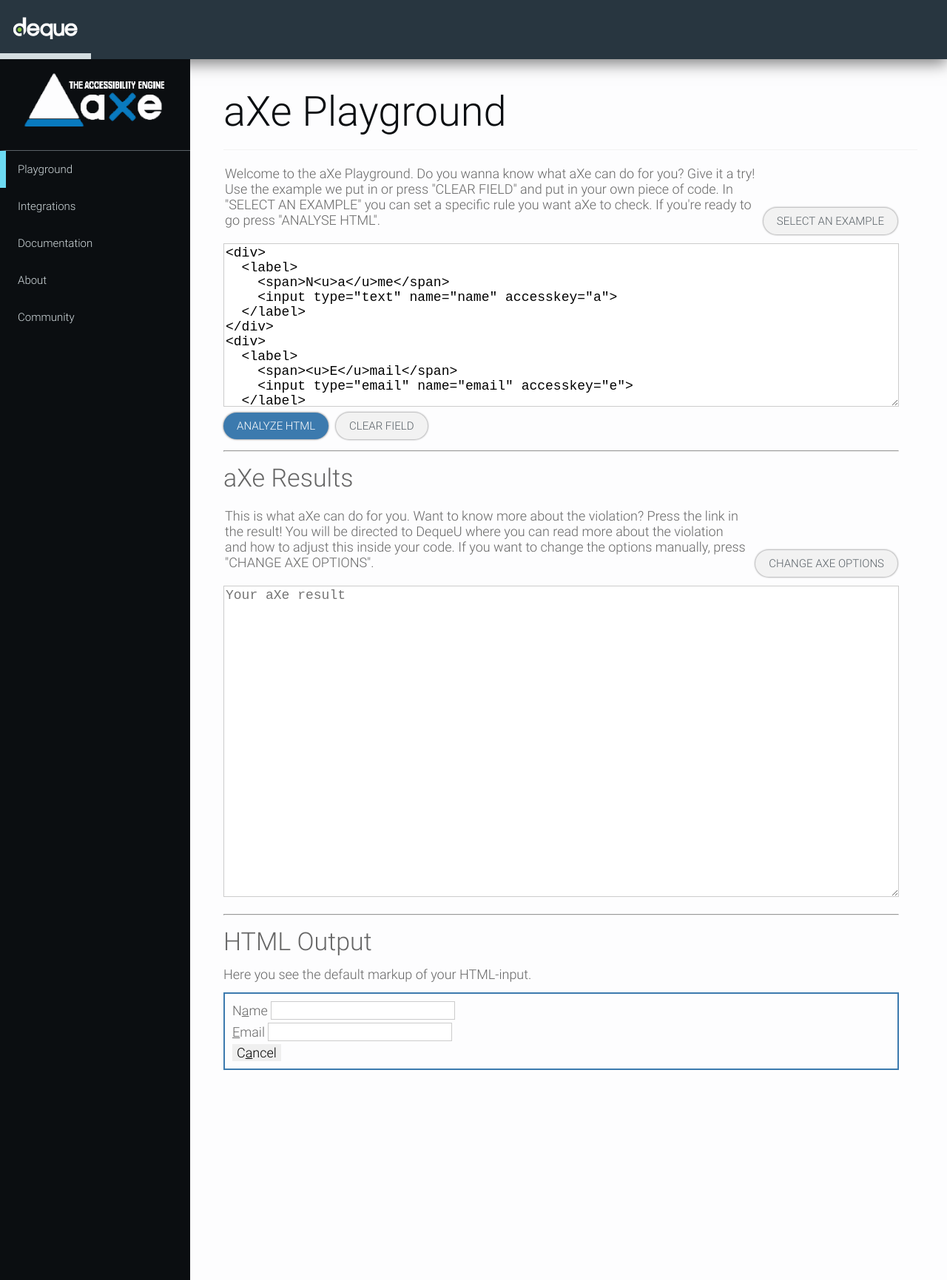
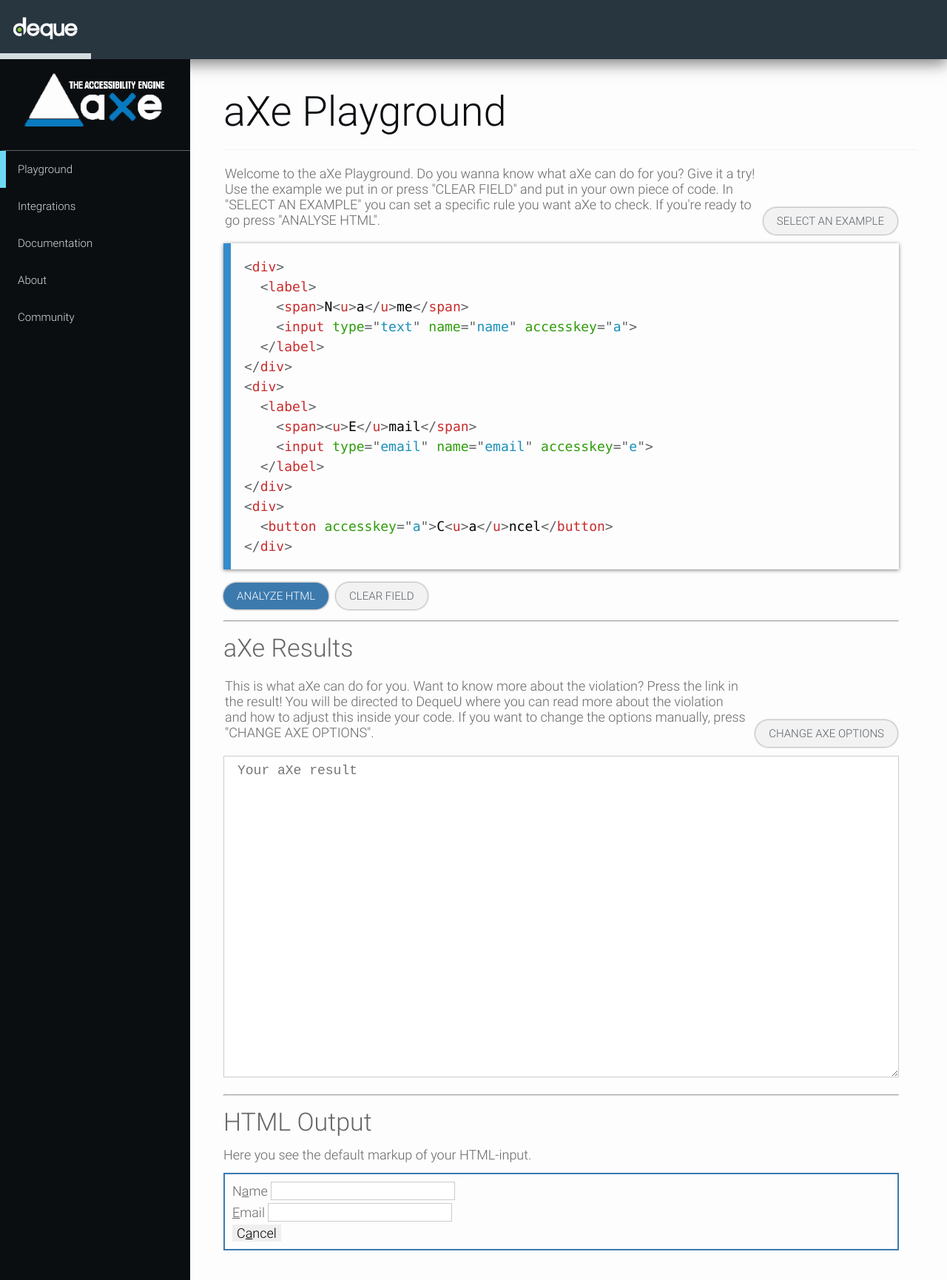
Before and after one commit to dequelabs/axe-website, a Jekyll site: the page built from playground/index.html, in a window 1280 px wide. Shown: the whole page at 74% size. Built offline with Jekyll 4.4.1, drawn with Linux system fonts in a browser that asks for light colours; some of the changed lines change nothing that is shown.

Commit message:
use codeflask

```diff
--- a/_includes/footer.html
+++ b/_includes/footer.html
@@ -1,2 +1,6 @@
-<footer class="footer">
-  </footer>
+<!-- JavaScript -->
+  <script src="{{ "/assets/scripts/jquery.min.js" | prepend: site.baseurl }}"></script>
+  <script src="{{ "/assets/scripts/cauldron.js" | prepend: site.baseurl }}"></script>
+  <script src="{{ "/assets/scripts/main.js" | prepend: site.baseurl }}"></script>
+  <script src="{{ "/assets/scripts/axe.min.js" | prepend: site.baseurl }}"></script>
+  <script src="{{ "/assets/scripts/jquery.ns-autogrow.min.js" | prepend: site.baseurl }}"></script>
--- a/_includes/head.html
+++ b/_includes/head.html
@@ -10,12 +10,7 @@
 <!-- Stylesheets -->
 	<link rel="stylesheet" href="{{ "/assets/styles/cauldron.css" | prepend: site.baseurl }}">
 	<link rel="stylesheet" href="{{ "/assets/styles/main.css" | prepend: site.baseurl }}">
+	<link rel="stylesheet" href="{{ "/assets/styles/codeflask.css" | prepend: site.baseurl }}">
 
 	<link rel="stylesheet" href="{{ "/assets/styles/index.css" | prepend: site.baseurl }}">
 	<link rel="stylesheet" href="{{ "/assets/styles/simple-grid.css" | prepend: site.baseurl }}">
-
-<!-- JavaScript -->
-	<script src="{{ "/assets/scripts/jquery.min.js" | prepend: site.baseurl }}"></script>
-	<script src="{{ "/assets/scripts/cauldron.js" | prepend: site.baseurl }}"></script>
-	<script src="{{ "/assets/scripts/main.js" | prepend: site.baseurl }}"></script>
-	<script src="{{ "/assets/scripts/axe.min.js" | prepend: site.baseurl }}"></script>
--- a/assets/scripts/axe-playground.js
+++ b/assets/scripts/axe-playground.js
@@ -1,4 +1,16 @@
-jQuery(function ($) {
+document.addEventListener('DOMContentLoaded', function () {
+  var $ = jQuery
+
+  var markup = new CodeFlask();
+  markup.run('#markup', { language: 'html', lineNumbers: false });
+  var options = new CodeFlask();
+  options.run('#playground-config', { language: 'javascript', lineNumbers: false });
+
+  $.getScript('/assets/scripts/playground.js', function () {
+    markup.update()
+    options.update()
+  });
+
   $('#toggle-input, #apply-preset, #show-options').on('click', function () {
     $('#markup-input').toggle();
     $('#markup-select').toggle();
--- /dev/null
+++ b/assets/scripts/codeflask.js
@@ -0,0 +1,202 @@
+function CodeFlask(indent) {
+  this.indent = indent || "    ";
+}
+
+CodeFlask.prototype.run = function(selector, opts) {
+    var target = document.querySelectorAll(selector);
+
+    if(target.length > 1) {
+        throw 'CodeFlask.js ERROR: run() expects only one element, ' +
+        target.length + ' given. Use .runAll() instead.';
+    } else {
+        this.scaffold(target[0], false, opts);
+    }
+}
+
+CodeFlask.prototype.runAll = function(selector, opts) {
+    // Remove update API for bulk rendering
+    this.update = null;
+    this.onUpdate = null;
+
+    var target = document.querySelectorAll(selector);
+
+    var i;
+    for(i=0; i < target.length; i++) {
+        this.scaffold(target[i], true, opts);
+    }
+
+    // Add the MutationObserver below for each one of the textAreas so we can listen
+    // to when the dir attribute has been changed and also return the placeholder
+    // dir attribute with it so it reflects the changes made to the textarea.
+    var textAreas = document.getElementsByClassName("CodeFlask__textarea");
+    for(var i = 0; i < textAreas.length; i++)
+    {
+      window.MutationObserver = window.MutationObserver
+         || window.WebKitMutationObserver
+         || window.MozMutationObserver;
+
+      var target = textAreas[i];
+
+      observer = new MutationObserver(function(mutation) {
+        var textAreas = document.getElementsByClassName("CodeFlask__textarea");
+          for(var i = 0; i < textAreas.length; i++)
+           {
+            // If the text direction values are different set them
+            if(textAreas[i].nextSibling.getAttribute("dir") != textAreas[i].getAttribute("dir")){
+                textAreas[i].nextSibling.setAttribute("dir", textAreas[i].getAttribute("dir"));
+            }
+           }
+      }),
+      config = {
+         attributes: true,
+         attributeFilter : ['dir']
+      };
+      observer.observe(target, config);
+    }
+}
+
+CodeFlask.prototype.scaffold = function(target, isMultiple, opts) {
+    var textarea = document.createElement('TEXTAREA'),
+        highlightPre = document.createElement('PRE'),
+        highlightCode = document.createElement('CODE'),
+        initialCode = target.textContent,
+        lang;
+
+    highlightPre.setAttribute('aria-hidden', 'true')
+
+    if(opts && !opts.enableAutocorrect)
+    {
+        // disable autocorrect and spellcheck features
+        textarea.setAttribute('spellcheck', 'false');
+        textarea.setAttribute('autocapitalize', 'off');
+        textarea.setAttribute('autocomplete', 'off');
+        textarea.setAttribute('autocorrect', 'off');
+    }
+
+    if(opts)
+    {
+      lang = this.handleLanguage(opts.language);
+    }
+
+    this.defaultLanguage = target.dataset.language || lang || 'markup';
+
+
+    // Prevent these vars from being refreshed when rendering multiple
+    // instances
+    if(!isMultiple) {
+        this.textarea = textarea;
+        this.highlightCode = highlightCode;
+    }
+
+    target.classList.add('CodeFlask');
+    textarea.classList.add('CodeFlask__textarea');
+    highlightPre.classList.add('CodeFlask__pre');
+    highlightCode.classList.add('CodeFlask__code');
+    highlightCode.classList.add('language-' + this.defaultLanguage);
+
+    // Fixing iOS "drunk-text" issue
+    if(/iPad|iPhone|iPod/.test(navigator.platform)) {
+        highlightCode.style.paddingLeft = '3px';
+    }
+
+    // If RTL add the text-align attribute
+    if(opts.rtl == true){
+        textarea.setAttribute("dir", "rtl")
+        highlightPre.setAttribute("dir", "rtl")
+    }
+
+    if(opts.lineNumbers) {
+        highlightPre.classList.add('line-numbers');
+        highlightPre.classList.add('CodeFlask__pre_line-numbers');
+        textarea.classList.add('CodeFlask__textarea_line-numbers')
+    }
+
+    // Appending editor elements to DOM
+    target.innerHTML = '';
+    target.appendChild(textarea);
+    target.appendChild(highlightPre);
+    highlightPre.appendChild(highlightCode);
+
+    // Render initial code inside tag
+    textarea.value = initialCode;
+    this.renderOutput(highlightCode, textarea);
+
+    Prism.highlightAll();
+
+    this.handleInput(textarea, highlightCode, highlightPre);
+    this.handleScroll(textarea, highlightPre);
+
+}
+
+CodeFlask.prototype.renderOutput = function(highlightCode, input) {
+    highlightCode.innerHTML = input.value.replace(/&/g, "&amp;")
+        .replace(/</g, "&lt;")
+        .replace(/>/g, "&gt;") + "\n";
+}
+
+CodeFlask.prototype.handleInput = function(textarea, highlightCode, highlightPre) {
+    var self = this,
+        input,
+        selStartPos,
+        inputVal,
+        roundedScroll,
+        currentLineStart,
+        indentLength;
+
+    textarea.addEventListener('input', function(e) {
+        input = this;
+
+        self.renderOutput(highlightCode, input);
+
+        Prism.highlightAll();
+    });
+}
+
+CodeFlask.prototype.handleScroll = function(textarea, highlightPre) {
+    textarea.addEventListener('scroll', function(){
+
+        roundedScroll = Math.floor(this.scrollTop);
+
+        // Fixes issue of desync text on mouse wheel, fuck Firefox.
+        if(navigator.userAgent.toLowerCase().indexOf('firefox') < 0) {
+            this.scrollTop = roundedScroll;
+        }
+
+        highlightPre.style.top = "-" + roundedScroll + "px";
+    });
+}
+
+CodeFlask.prototype.handleLanguage = function(lang) {
+    if(lang.match(/html|xml|xhtml|svg/)) {
+        return 'markup';
+    } else  if(lang.match(/js/)) {
+        return 'javascript';
+    } else {
+        return lang;
+    }
+}
+
+CodeFlask.prototype.onUpdate = function(cb) {
+    if(typeof(cb) == "function") {
+        this.textarea.addEventListener('input', function(e) {
+            cb(this.value);
+        });
+    }else{
+        throw 'CodeFlask.js ERROR: onUpdate() expects function, ' +
+        typeof(cb) + ' given instead.';
+    }
+}
+
+CodeFlask.prototype.update = function(string) {
+    var evt = document.createEvent("HTMLEvents");
+    if (string !== undefined) {
+        this.textarea.value = string;
+    }
+    console.log(this.textarea.value)
+
+    this.renderOutput(this.highlightCode, this.textarea);
+    Prism.highlightAll();
+
+    evt.initEvent("input", false, true);
+    this.textarea.dispatchEvent(evt);
+}
--- a/assets/scripts/index.js
+++ b/assets/scripts/playground.js
@@ -73,9 +73,9 @@
 var ruleSelect = query('#rule-presets');
 var checkSelect = query('#check-presets');
 var applyPresetBtn = query('#apply-preset');
-var markupArea = query('#markup');
+var markupArea = query('#markup textarea');
 var renderBtn = query('#render');
-var configArea = query('#config-textarea');
+var configArea = query('#playground-config textarea');
 var analyzeBtn = query('#analyze');
 var resultsTextbox = query('#axe-results');
 
@@ -208,7 +208,7 @@
  */
 if (renderBtn) {
   renderBtn.addEventListener('click', function () {
-    var html = markupArea.value;
+    var html = safeTags(markupArea.value);
     fixture.innerHTML = html;
     analyze();
   });
@@ -249,7 +249,7 @@
 } else {
   fixture.innerHTML = examples.rule.accesskeys;
 }
-markupArea.innerHTML = safeTags(fixture.innerHTML);
+markupArea.value = fixture.innerHTML;
 
 /**
  * Run aXe on the text fixture.
--- /dev/null
+++ b/assets/styles/codeflask.css
@@ -0,0 +1,67 @@
+.CodeFlask{
+    position:relative;
+    overflow:hidden;
+}
+
+.CodeFlask__textarea,
+.CodeFlask__pre{
+    box-sizing:border-box;
+    position:absolute;
+    top:0;
+    left:0;
+    width:100%;
+    padding:1rem !important;
+    border:none;
+    font-family: Consolas, Monaco, 'Andale Mono', 'Ubuntu Mono', monospace;
+    font-size:13px;
+    background:transparent;
+    white-space:pre-wrap;
+    line-height:1.5em;
+    word-wrap: break-word;
+}
+
+.CodeFlask__textarea{
+    border:none;
+    background:transparent;
+    outline:none;
+    resize:none;
+    opacity:0.4;
+    color:#000;
+    margin:0;
+    z-index:1;
+    height:100%;
+    -webkit-overflow-scrolling: touch;
+    -webkit-text-fill-color: transparent;
+    tab-size: 4;
+}
+
+.CodeFlask__pre{
+    z-index:2;
+    pointer-events:none;
+    overflow-y:auto;
+    margin:0;
+    min-height:100%;
+    margin:0 !important;
+    background:transparent !important;
+}
+
+.CodeFlask__code{
+    font-size:inherit;
+    font-family:inherit;
+    color:inherit;
+    display:block;
+}
+
+.CodeFlask__is-code {
+    white-space: pre;
+}
+
+.CodeFlask__textarea_line-numbers {
+    width: calc(100% - 3.8em);
+    margin-left: 3.8em;
+    padding-left: 0px !important;
+}
+
+.CodeFlask__pre_line-numbers {
+    padding-left: 3.8em !important;
+}
--- a/assets/styles/index.css
+++ b/assets/styles/index.css
@@ -36,11 +36,11 @@
   content: '';
   display: table;
 }
-textarea,
-code {
+textarea {
   min-width: 100%;
   max-width: 100%;
   font-family: monospace;
+  padding: .5em 1em;
 }
 #axe-results,
 #markup {
--- a/assets/styles/main.css
+++ b/assets/styles/main.css
@@ -419,3 +419,28 @@
     padding-top: 0px;
   }
 }
+
+.CodeFlask__textarea,
+.CodeFlask__code,
+.CodeFlask__code * {
+  font: 18px "SFMono-Regular", Consolas, "Liberation Mono", Menlo, Courier, monospace !important;
+  line-height: 1.5 !important;
+}
+
+.CodeFlask__textarea {
+  border: none !important;
+  box-shadow: none !important;
+  margin-left: 10px !important;
+  padding-left: 1em !important;
+}
+.CodeFlask__code {
+  padding-left: 0 !important;
+}
+.CodeFlask__pre::before,
+.CodeFlask__pre::after {
+  display: none !important;
+}
+.CodeFlask {
+  margin-bottom: 1em;
+  box-shadow: 0 1px 5px rgba(0,0,0,.5);
+}
--- a/playground/index.html
+++ b/playground/index.html
@@ -17,8 +17,7 @@
 				</table>
 			</p>
 
-			<textarea  id="markup" class="prettyprint" rows="10"
-		  	placeholder="Paste your HTML in here"></textarea>
+			<div id="markup"></div>
 
 		  <div class="dqpl-flexr">
 		  	<button class="dqpl-button-primary" id="analyze">Analyze HTML</button>
@@ -158,7 +157,7 @@
 				</table>
 			</p>
 			<label for="config-textarea">Edit Options</label>
-			<textarea id="config-textarea" rows="8"></textarea>
+			<div id="playground-config"></div>
 		</div>
 	</div>
 <hr />
@@ -166,6 +165,6 @@
 	<p>Here you see the default markup of your HTML-input.</p>
 	<div id="fixture"></div>
 
+	<script src="/assets/scripts/codeflask.js"></script>
 	<script src="/assets/scripts/axe-playground.js"></script>
-	<script src="/assets/scripts/index.js"></script>
 </div>
```
Also changed, not shown: assets/scripts/jquery.ns-autogrow.min.js (added).
